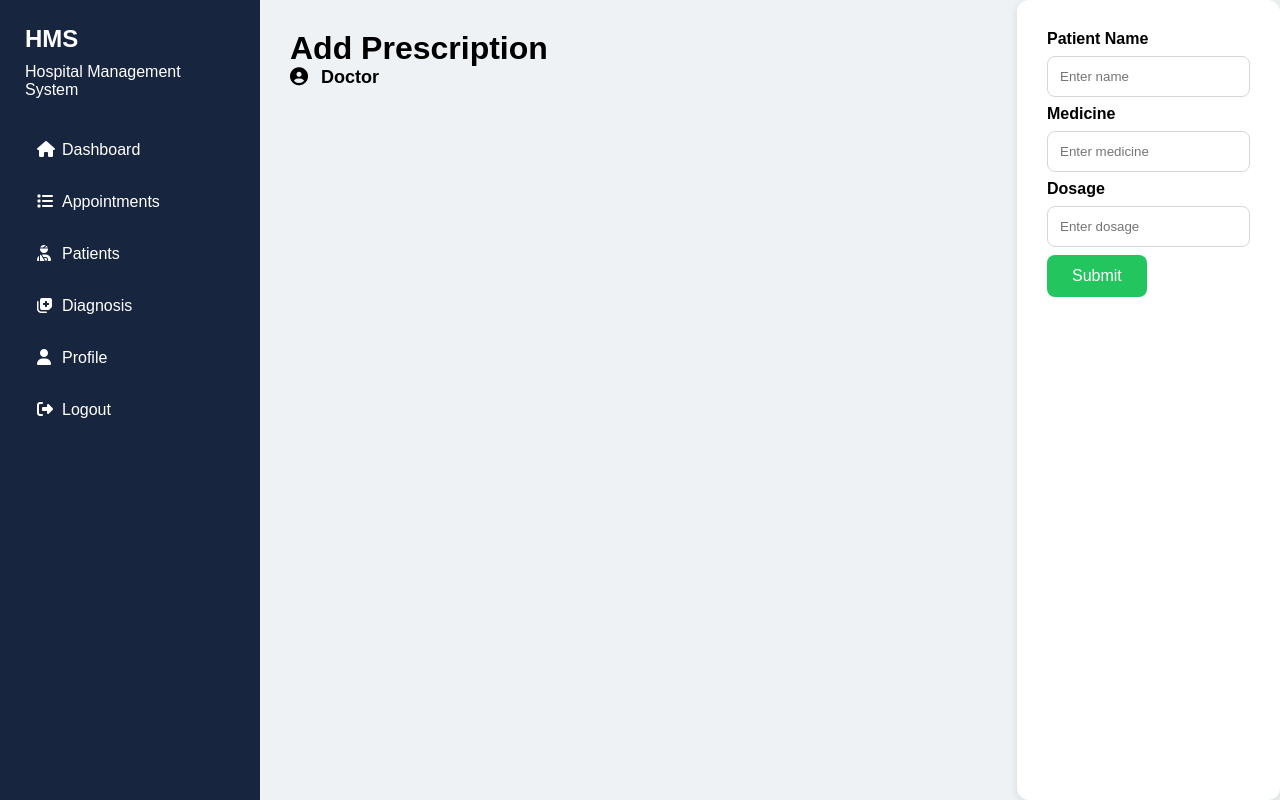
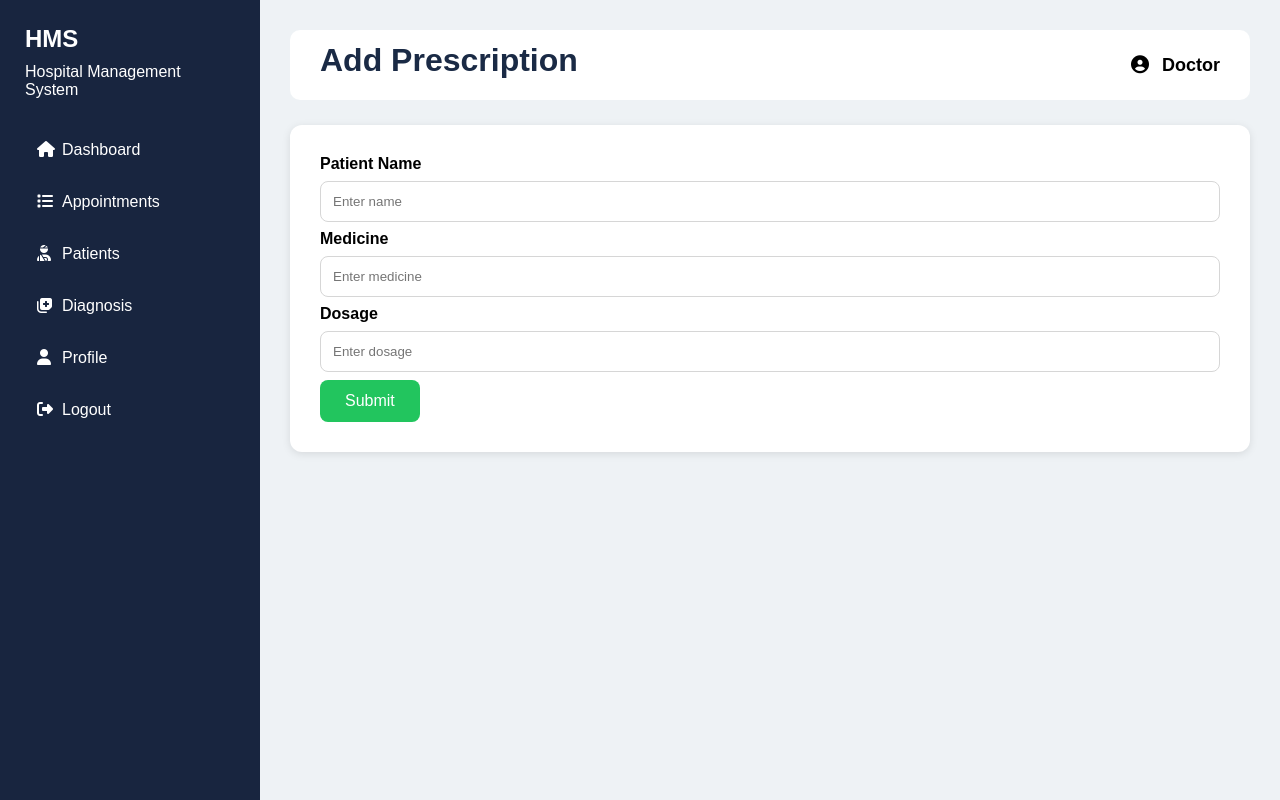
Before and after one commit to AngelinaAnnaAntony/Hospital_Management_System, a Flask app: template templates/add_pres.html in a window 1280 px wide. Run offline with Flask 3, Linux system fonts and the light colour scheme; the template is opened without the code that fills it, so the values that code supplies are empty.

Commit message:
Update add_pres.html

```diff
--- a/templates/add_pres.html
+++ b/templates/add_pres.html
@@ -25,12 +25,14 @@
             </div>
     </div>
         <div class="content">
-            <h1>Add Prescription</h1>
-            <div class="profile">
-                <i class="fa-solid fa-user-circle"></i>
-                Doctor
+            <div class="topbar">
+                <h1 class="page-title">Add Prescription</h1>
+                    <div class="profile">
+                        <i class="fa-solid fa-user-circle"></i>
+                        Doctor
+                    </div>
             </div>
-        </div>
+
     <div class="card">
     <form method="POST">
         <div class="form-row">
```
